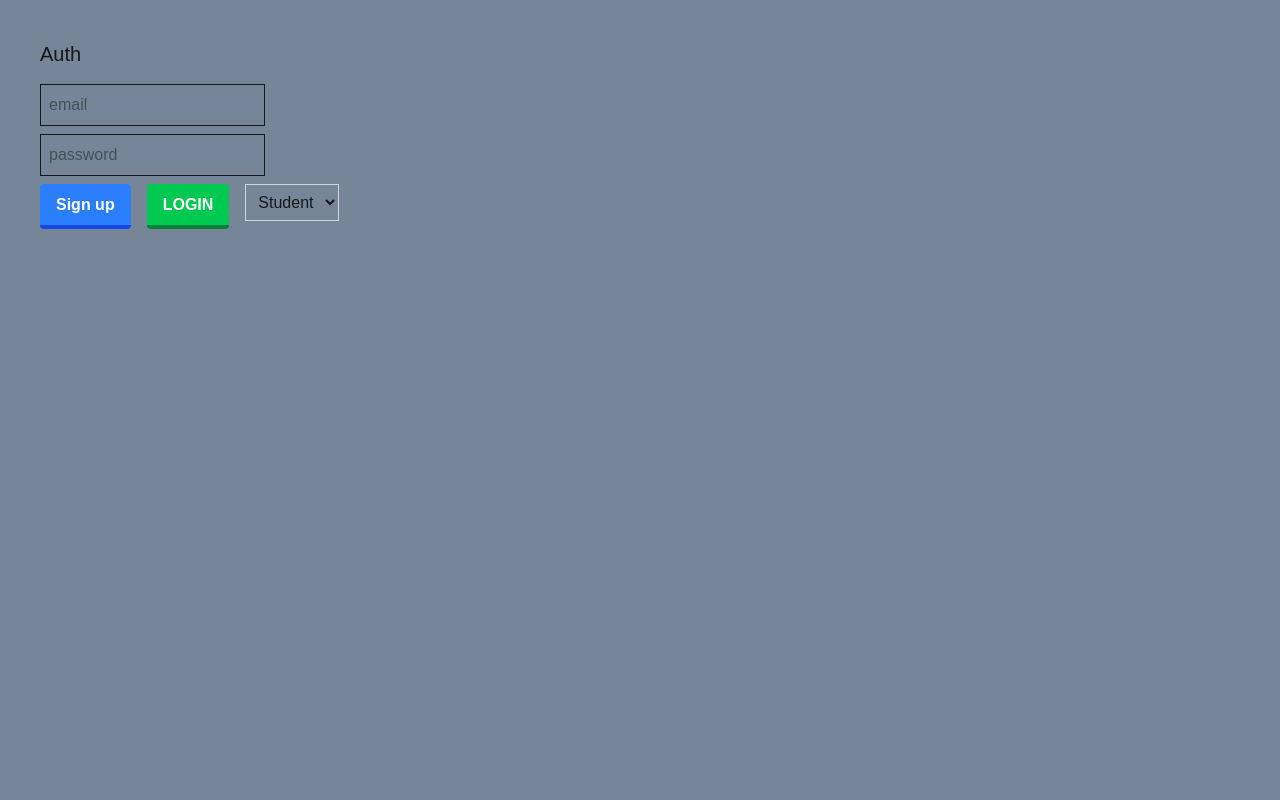
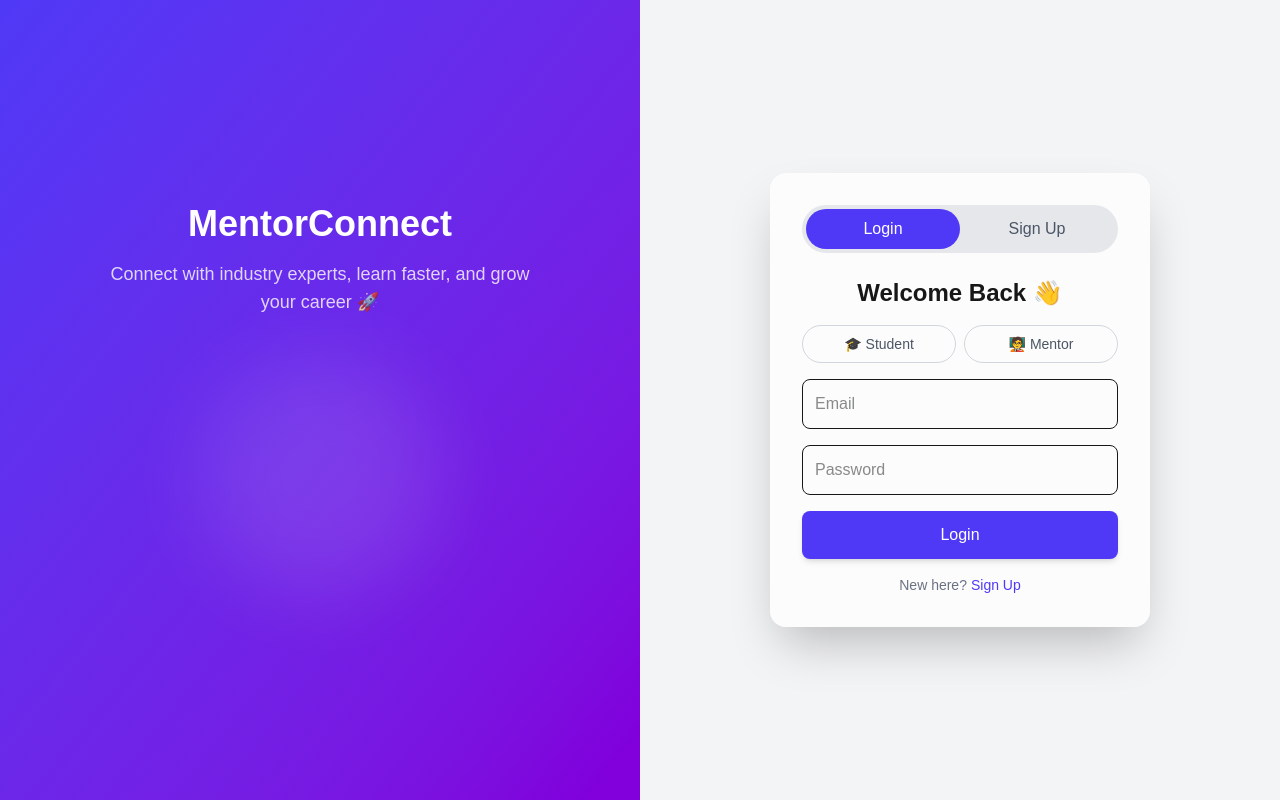
Before and after one commit to Amansinghrajpoot17/web-based-1-on-1-mentorship-platform, a Next.js app in the folder client/: page / in a window 1280 px wide. Built offline with nearby package versions, Linux system fonts and the light colour scheme.

Commit message:
improving landing page

```diff
--- a/client/app/page.tsx
+++ b/client/app/page.tsx
@@ -1,75 +1,150 @@
 "use client"
 import Image from "next/image";
-import {  useState } from "react";
+import React, {  useState } from "react";
 import { supabase } from "@/app/lib/supabase";
-export default function Home() {
-  const[email,setemail]=useState("")
-  const [password, setPassword] = useState("");
-  const signup=async()=>{
+export default function AuthPage() {
+  const[isLogin, setIsLogin]=useState(true)
+  const[form, setForm]=useState({
+    name:"",
+    email:"",
+    password:""
+  });
+  const handleChange=(e:React.ChangeEvent<HTMLInputElement>)=>{
+    setForm({
+      ...form,
+      [e.target.name]:e.target.value,
+    });
+  };
 
-    const{data, error}=await supabase.auth.signUp({
+  const [role, setrole]=useState("")
+const handleSubmit= async()=>{
+  const{name, email,password}=form;
+  if (isLogin) {
+    const{error}= await supabase.auth.signInWithPassword({
       email,
-      password
+      password,
     });
-    if (error)  {
-     alert (error?.message)
-     return;
+    if(error){
+      return alert(error.message)
     }
-    alert("check your email for the confirmation link")
+      const {data: userData}=await supabase.auth.getUser()
+      const user=userData.user;
+      const{data,error:roleError}=await supabase.from("profiles").select("role").eq("id",user?.id).single();
+      if(roleError){
+        return alert(roleError.message)
+      }
+        setrole(data.role);
+        window.location.href="/dashboard";
+  } else {
+    const{data,error}=await supabase.auth.signUp({
+      email,
+      password,
+    });
+    if(error){
+      return alert(error.message)
+    }
   }
 
-  const SignIN= async()=>{
-    console.log("sign-up clicked");
+}
+return(
+ <div className="min-h-screen flex">
 
-    const{error}=await supabase.auth.signInWithPassword({
-      email,
-      password
-    });
-    if (error) {
-      alert(error.message)
-    } else {
-      alert("Login Successfully")
-      window.location.href="/dashboard"
-    }
-  }
-  const [role, setrole]=useState("student")
-  return(
-    <div className="p-10 ">
+      {/* LEFT SIDE */}
+      <div className="hidden md:flex w-1/2 bg-gradient-to-br from-indigo-600 to-purple-700 text-white flex-col justify-center items-center p-10">
+        <h1 className="text-4xl font-bold mb-4">MentorConnect</h1>
+        <p className="text-lg opacity-80 text-center max-w-md">
+          Connect with industry experts, learn faster, and grow your career 🚀
+        </p>
 
-      <h1 className="text-xl mb-4">Auth</h1>
-      <form
-      onSubmit={(e)=>{
-        e.preventDefault()
-        signup();
-      }}
-      >
-      <input className="border p-2 block mb-2"
-      placeholder="email"
-      autoComplete="email"
-      onChange={(e)=> setemail(e.target.value)} />
-      <input className="border p-2 block mb-2"
-      type="password"
-      placeholder="password"
-      autoComplete="current-password"
-      onChange={(e)=>setPassword(e.target.value)} />
-      <div className="inline-flex space-x-4">
-<button
-type="submit"
-className="bg-blue-500 hover:bg-blue-400 text-white font-bold py-2 px-4 border-b-4 border-blue-700 hover:border-blue-500 rounded">Sign up</button>
-<button type="button"
-onClick={SignIN}
-className="bg-green-500 hover:bg-green-700 text-white font-bold py-2 px-4 border-b-4 border-green-700 hover:border-green-500 rounded"
->LOGIN</button>
-<select className="border p-2 block mb-2 border-gray-300 focus:outline-none focus:ring-2 focus:ring-blue-500" value={role} onChange={(e) => setrole(e.target.value)}>
-  <option value="student">Student</option>
-  <option value="mentor">Mentor</option>
+        <div className="mt-10 w-60 h-60 bg-white/10 rounded-full blur-2xl"></div>
+      </div>
 
-</select>
-</div>
+      {/* RIGHT SIDE */}
+      <div className="flex w-full md:w-1/2 items-center justify-center bg-gray-100">
 
-</form>
+        <div className="backdrop-blur-lg bg-white/70 p-8 rounded-2xl shadow-2xl w-[380px]">
 
- </div>
-  )
+          {/* Toggle */}
+          <div className="flex mb-6 bg-gray-200 rounded-full p-1">
+            <button
+              onClick={() => setIsLogin(true)}
+              className={`w-1/2 py-2 rounded-full transition ${
+                isLogin ? "bg-indigo-600 text-white" : "text-gray-600"
+              }`}
+            >
+              Login
+            </button>
+            <button
+              onClick={() => setIsLogin(false)}
+              className={`w-1/2 py-2 rounded-full transition ${
+                !isLogin ? "bg-indigo-600 text-white" : "text-gray-600"
+              }`}
+            >
+              Sign Up
+            </button>
+          </div>
 
+          {/* Title */}
+          <h2 className="text-2xl font-semibold text-center mb-4">
+            {isLogin ? "Welcome Back 👋" : "Join the Platform 🚀"}
+          </h2>
+
+          {/* Role Selector */}
+          <div className="flex gap-2 mb-4">
+            {["student", "mentor"].map((r) => (
+              <button
+                key={r}
+                onClick={() => setrole(r)}
+                className={`flex-1 py-2 rounded-full border text-sm transition ${
+                  role === r
+                    ? "bg-indigo-600 text-white border-indigo-600 shadow-md"
+                    : "border-gray-300 text-gray-600 hover:bg-gray-200"
+                }`}
+              >
+                {r === "student" ? "🎓 Student" : "🧑‍🏫 Mentor"}
+              </button>
+            ))}
+          </div>
+
+          {/* Form */}
+          <form className="flex flex-col gap-4">
+            {!isLogin && (
+              <input
+                type="text"
+                placeholder="Full Name"
+                className="border p-3 rounded-lg focus:ring-2 focus:ring-indigo-400 outline-none"
+              />
+            )}
+
+            <input
+              type="email"
+              placeholder="Email"
+              className="border p-3 rounded-lg focus:ring-2 focus:ring-indigo-400 outline-none"
+            />
+
+            <input
+              type="password"
+              placeholder="Password"
+              className="border p-3 rounded-lg focus:ring-2 focus:ring-indigo-400 outline-none"
+            />
+
+            <button className="bg-indigo-600 text-white py-3 rounded-lg hover:bg-indigo-700 transition font-medium shadow-md">
+              {isLogin ? "Login" : "Create Account"}
+            </button>
+          </form>
+
+          {/* Footer */}
+          <p className="text-center text-sm mt-4 text-gray-500">
+            {isLogin ? "New here?" : "Already registered?"}
+            <span
+              onClick={() => setIsLogin(!isLogin)}
+              className="text-indigo-600 cursor-pointer ml-1 font-medium"
+            >
+              {isLogin ? "Sign Up" : "Login"}
+            </span>
+          </p>
+        </div>
+      </div>
+    </div>
+  );
 }
```
